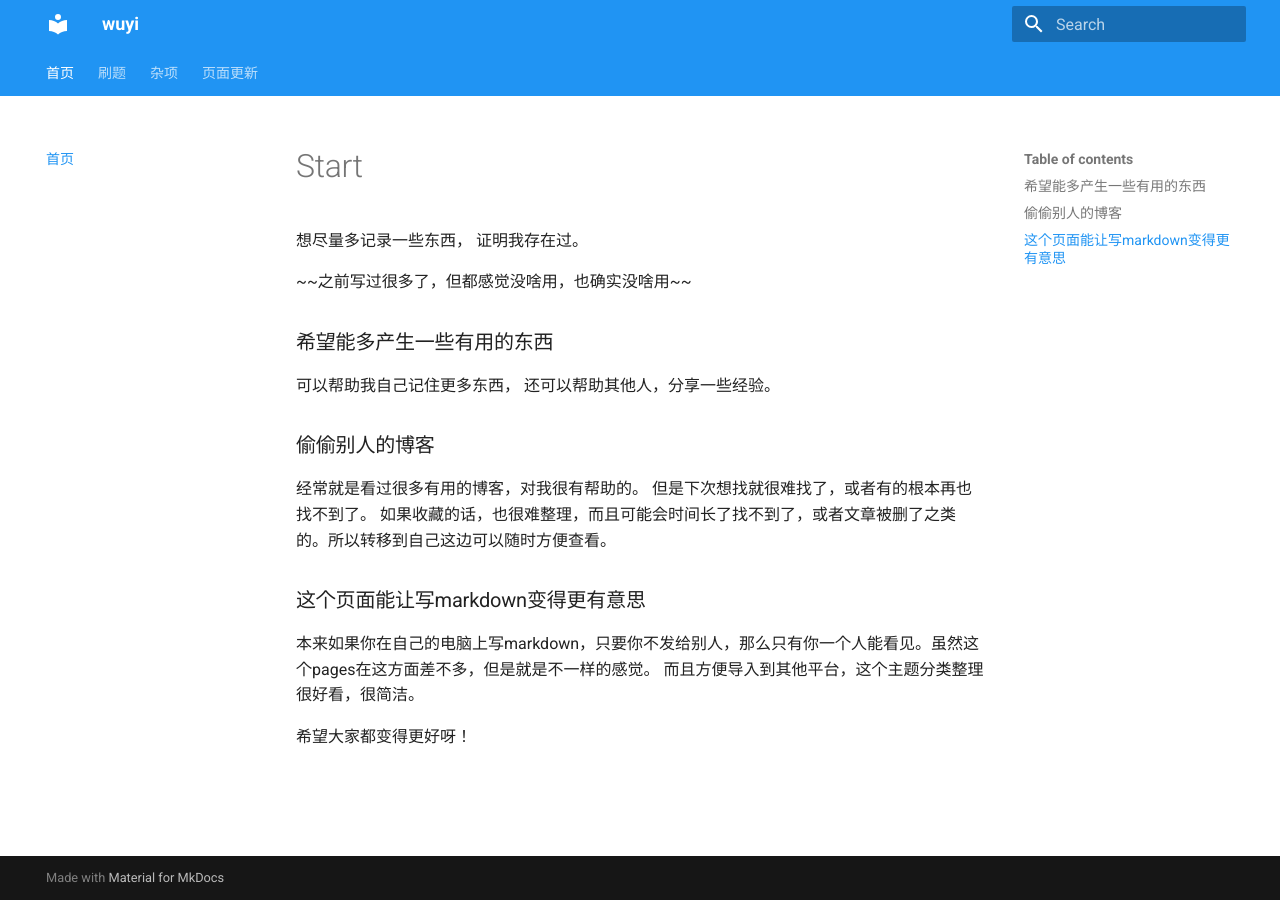
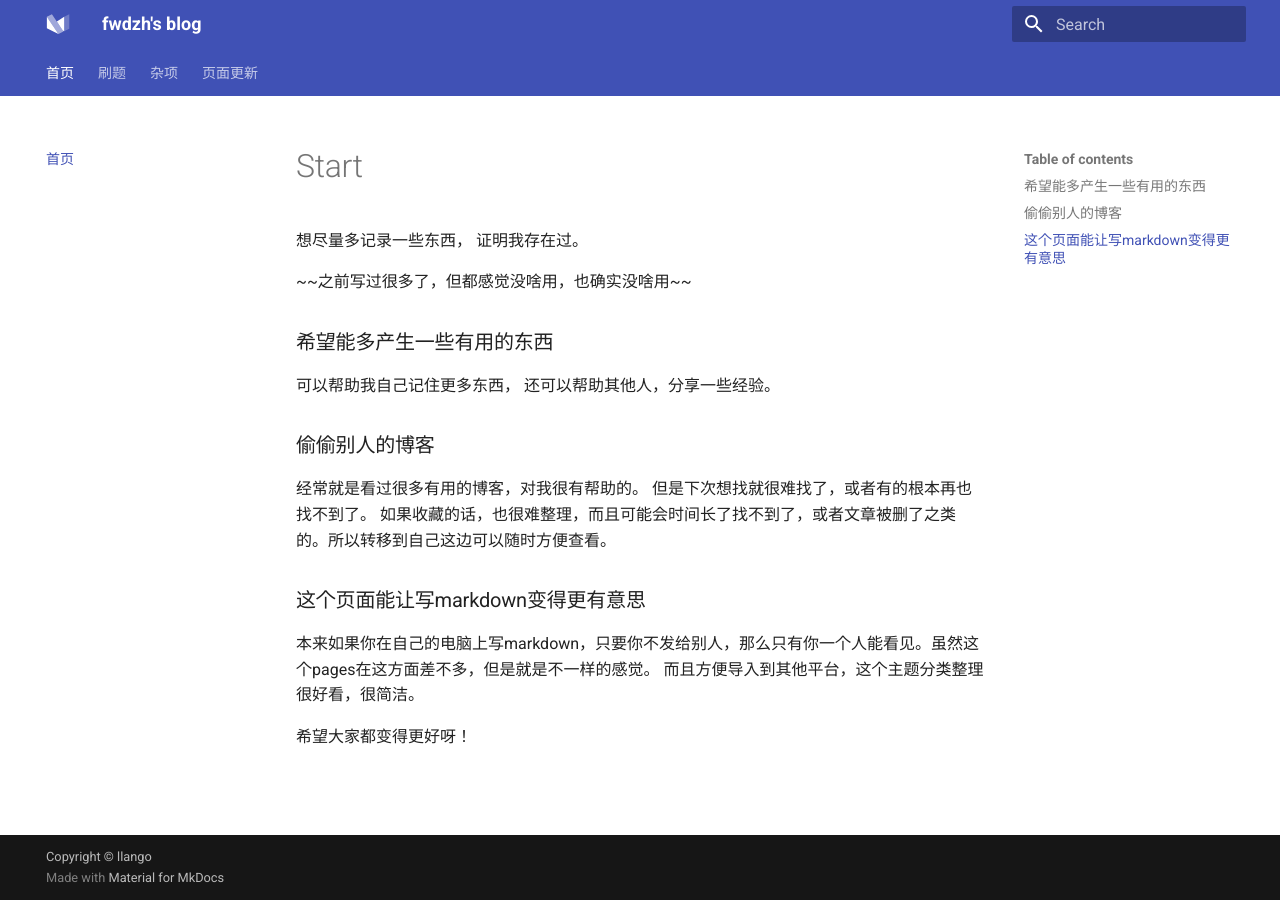
Before and after one commit to sakdiDSDSDF/sakdiDSDSDF, an MkDocs documentation site: the page built from docs/index.md, in a window 1280 px wide. Built offline with MkDocs 1.6.1 and Material for MkDocs 9.7.7, drawn with Linux system fonts in a browser that asks for light colours.

Commit message:
试试抄别人的mkdocs“

```diff
--- a/mkdocs.yml
+++ b/mkdocs.yml
@@ -1,18 +1,33 @@
-site_name: wuyi
-# theme:
-#     name: material
+site_name: fwdzh's blog
+
+site_url: https://fwdzh.github.io  # 设置 GitHub Pages URL
+remote_branch: gh-pages    # GitHub Pages 分支
+remote_name: origin       # 远程仓库名
+
+copyright: Copyright &copy; llango
+
 theme:
   name: material
+  # Don't include MkDocs' JavaScript
+  include_search_page: false
+  search_index_only: true
+
+  # Default values, taken from mkdocs_theme.yml
+  language: en
+  features:
+    # - navigation.instant
+    - navigation.sections
+    - navigation.tabs
   palette:
-    - scheme: default
-      primary: blue
-      accent: teal
-    - scheme: slate
-      primary: deep purple
-      accent: amber
-  features:
-    - navigation.tabs
-    - navigation.sections
+    scheme: default
+    primary: indigo
+    accent: indigo
+  font:
+    text: Roboto
+    code: Roboto Mono
+  favicon: assets/favicon.png
+  icon:
+    logo: logo
 
 nav:
   - 首页: index.md
@@ -24,7 +39,3 @@ nav:
     - material for MkDocs: misc/MkDocs.md
   - 页面更新:
     - 2025-01-15: update/20250115.md
-# mkdocs.yml
-site_url: https://fwdzh.github.io  # 设置 GitHub Pages URL
-remote_branch: gh-pages    # GitHub Pages 分支
-remote_name: origin       # 远程仓库名
```
